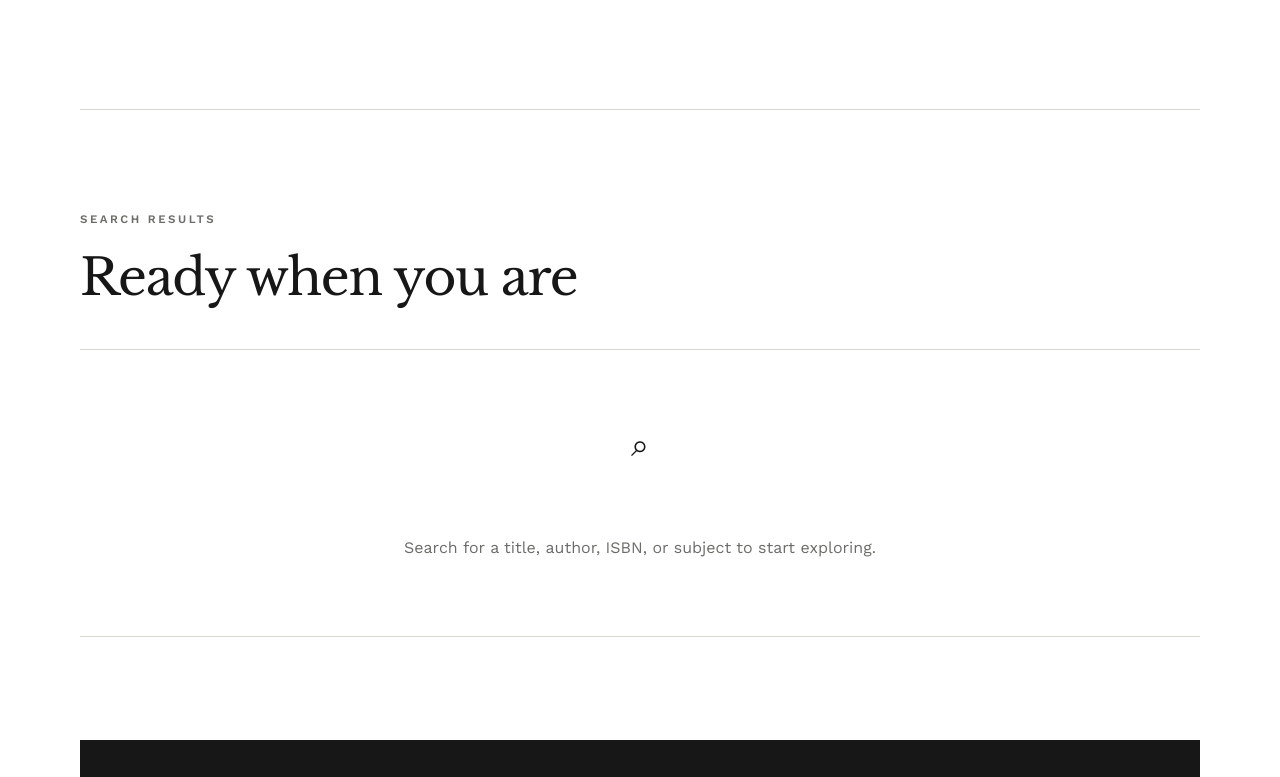
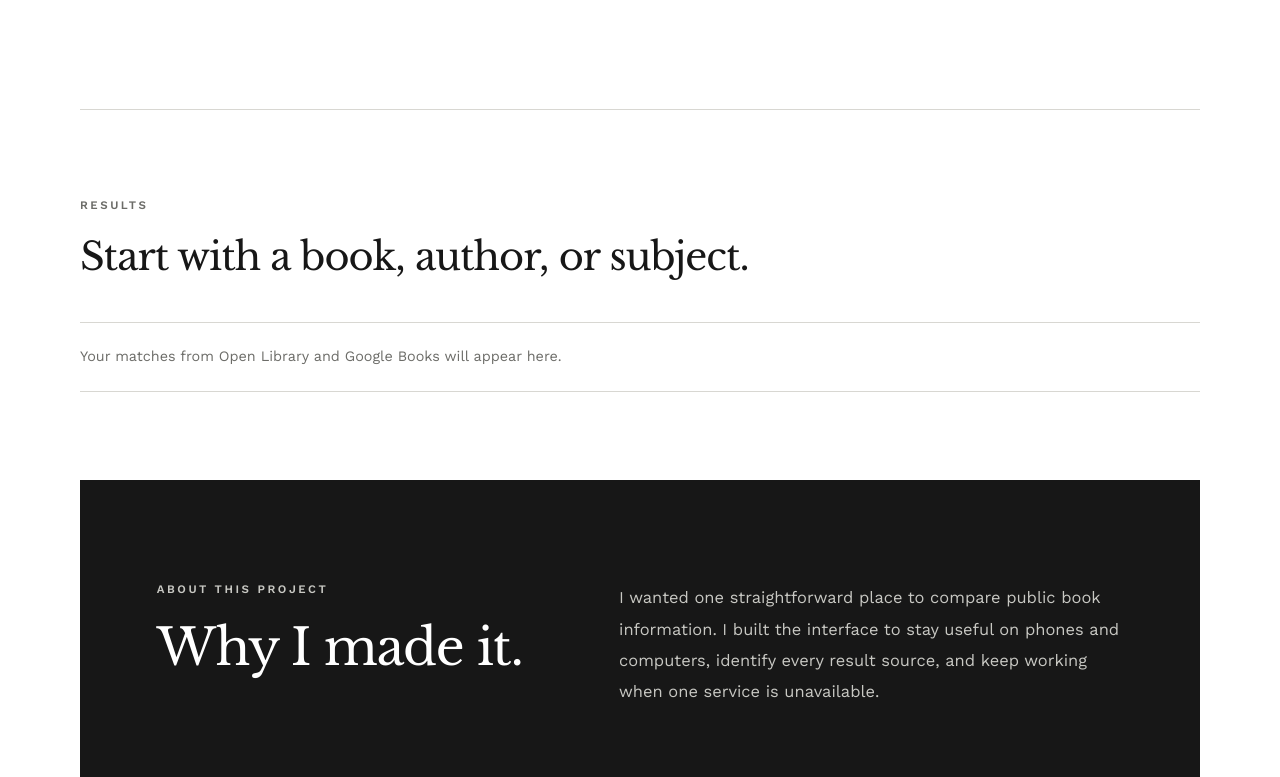
Before and after one commit to RRegnieRR/shelfscout, a website built with Vite: page index.html in a window 1280 px wide. Shown: the part 903-1680 px from the top of the page. Built offline with nearby package versions, Linux system fonts and the light colour scheme.

Commit message:
Clarify empty search results state

```diff
--- a/index.html
+++ b/index.html
@@ -71,15 +71,14 @@
       <section class="results-section" aria-labelledby="results-title">
         <div class="results-heading">
           <div>
-            <p class="eyebrow">Search results</p>
-            <h2 id="results-title">Ready when you are</h2>
+            <p class="eyebrow">Results</p>
+            <h2 id="results-title">Start with a book, author, or subject.</h2>
           </div>
           <p id="result-count" aria-live="polite"></p>
         </div>
 
-        <div id="status" class="status" role="status" aria-live="polite">
-          <div class="status-icon" aria-hidden="true">⌕</div>
-          <p>Search for a title, author, ISBN, or subject to start exploring.</p>
+        <div id="status" class="status status--info" role="status" aria-live="polite">
+          <p>Your matches from Open Library and Google Books will appear here.</p>
         </div>
         <div id="results" class="book-grid" aria-live="polite"></div>
       </section>
--- a/src/css/styles.css
+++ b/src/css/styles.css
@@ -249,8 +249,7 @@ h1 {
 }
 
 .results-section {
-  min-height: 36rem;
-  padding: clamp(4rem, 8vw, 7rem) 0;
+  padding: clamp(3.5rem, 7vw, 5.5rem) 0;
   border-top: 1px solid var(--line);
 }
 
@@ -269,6 +268,12 @@ h1 {
   letter-spacing: -0.025em;
 }
 
+.results-heading h2 {
+  max-width: 720px;
+  font-size: clamp(1.65rem, 3vw, 2.4rem);
+  line-height: 1.3;
+}
+
 #result-count {
   color: var(--muted);
   font-size: 0.8rem;
@@ -277,12 +282,8 @@ h1 {
 }
 
 .status {
-  display: grid;
-  place-items: center;
-  min-height: 18rem;
-  padding: 3rem 1rem;
+  padding: 1.4rem 0;
   border-block: 1px solid var(--line);
-  text-align: center;
 }
 
 .status[hidden] {
@@ -291,21 +292,13 @@ h1 {
 
 .status p {
   max-width: 520px;
-  margin: 1rem 0 0;
+  margin: 0;
   color: var(--muted);
-  line-height: 1.65;
+  font-size: 0.9rem;
+  line-height: 1.6;
 }
 
-.status-icon {
-  color: var(--ink);
-  font: italic 2rem "Libre Baskerville", serif;
-}
-
-.status--loading .status-icon {
-  animation: pulse 900ms ease-in-out infinite alternate;
-}
-
-.status--error .status-icon {
+.status--error p {
   color: var(--error);
 }
 
@@ -463,12 +456,6 @@ footer a {
   color: var(--ink);
 }
 
-@keyframes pulse {
-  to {
-    opacity: 0.35;
-  }
-}
-
 @keyframes card-in {
   from {
     opacity: 0;
--- a/src/js/ui/results.js
+++ b/src/js/ui/results.js
@@ -68,10 +68,6 @@ export function renderBooks(container, books) {
 
 export function renderStatus(statusElement, message, type = "info") {
   statusElement.className = `status status--${type}`;
-  statusElement.replaceChildren();
-
-  const icon = createElement("div", "status-icon", type === "loading" ? "···" : type === "error" ? "!" : "⌕");
-  icon.setAttribute("aria-hidden", "true");
-  statusElement.append(icon, createElement("p", "", message));
+  statusElement.replaceChildren(createElement("p", "", message));
   statusElement.hidden = false;
 }
```
